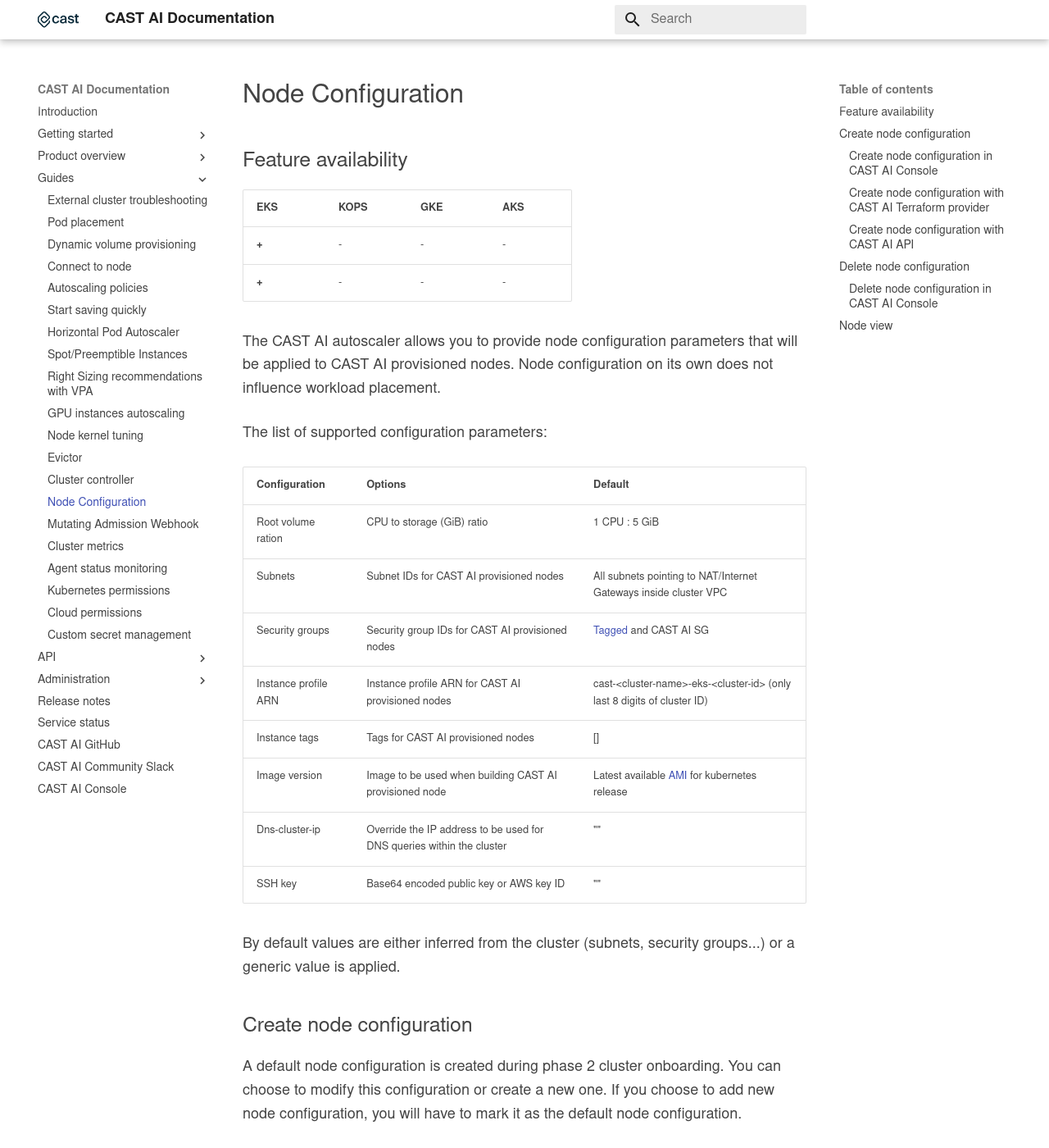
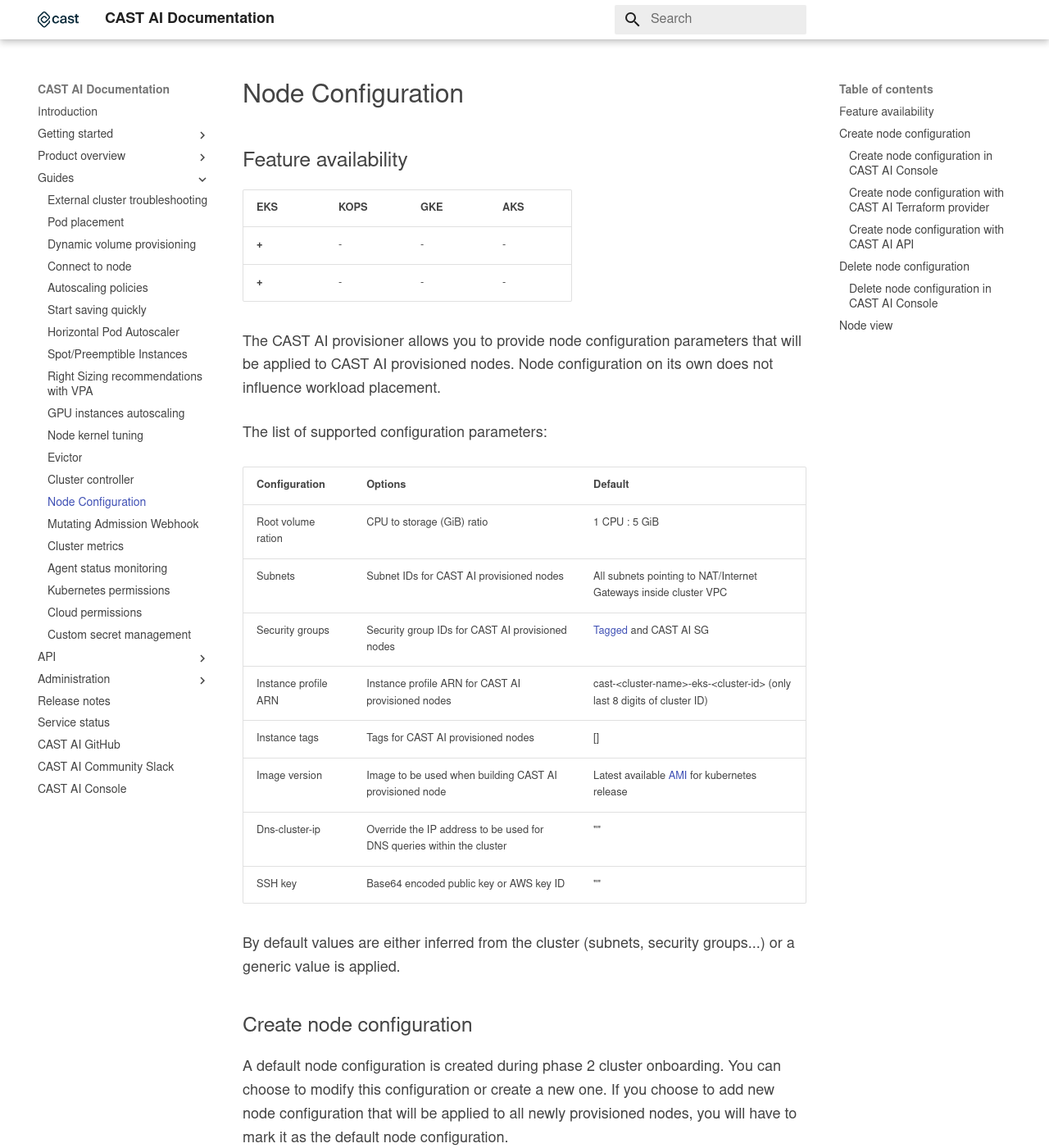
Before and after one commit to castai/docs, an MkDocs documentation site: the page built from docs/guides/node-configuration.md, in a window 1280 px wide and 1400 px high. Shown: the whole window at 82% size. Built offline with MkDocs 1.6.1 and Material for MkDocs 9.7.7, drawn with Linux system fonts in a browser that asks for light colours; some web fonts are replaced; some of the changed text lies outside the part shown.

Commit message:
Addressing review comments

```diff
--- a/docs/guides/node-configuration.md
+++ b/docs/guides/node-configuration.md
@@ -7,7 +7,7 @@
 | **+** |  -   |  -  |  -  |
 | **+** |  -   |  -  |  -  |
 
-The CAST AI autoscaler allows you to provide node configuration parameters
+The CAST AI provisioner allows you to provide node configuration parameters
 that will be applied to CAST AI provisioned nodes.
 Node configuration on its own does not influence workload placement.
 
@@ -30,10 +30,10 @@
 
 A default node configuration is created during phase 2 cluster onboarding.
 You can choose to modify this configuration or create a new one.
-If you choose to add new node configuration, you will have to mark it as
-the default node configuration.
+If you choose to add new node configuration that will be applied to all newly
+provisioned nodes, you will have to mark it as the default node configuration.
 
-Node configurations are versioned and when the CAST AI autoscaler adds new node,
+Node configurations are versioned and when the CAST AI provisioner adds new node,
 the latest version of node configuration is applied. Over time CAST AI provisioned
 nodes trend to the latest available node configuration.
 
```
